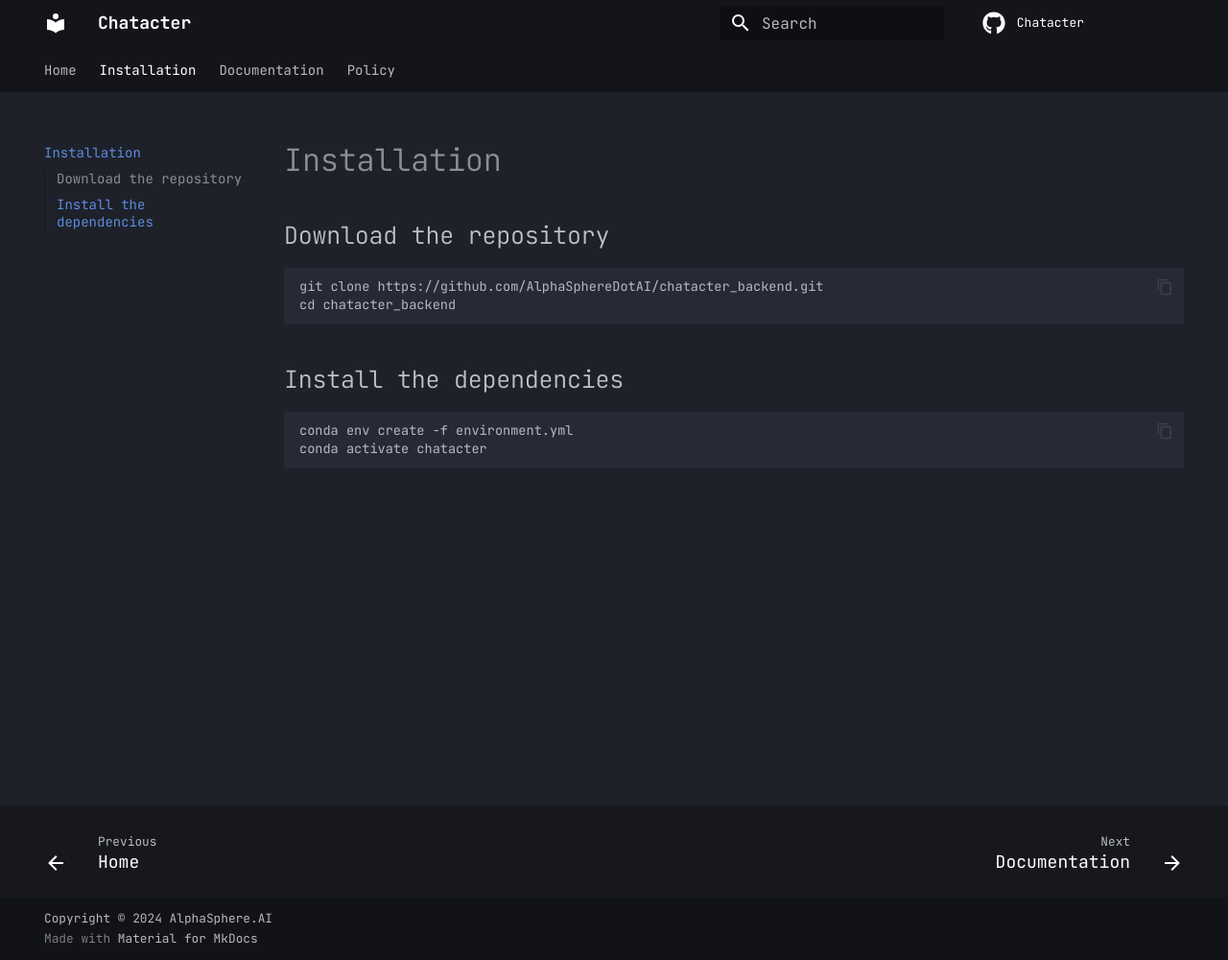
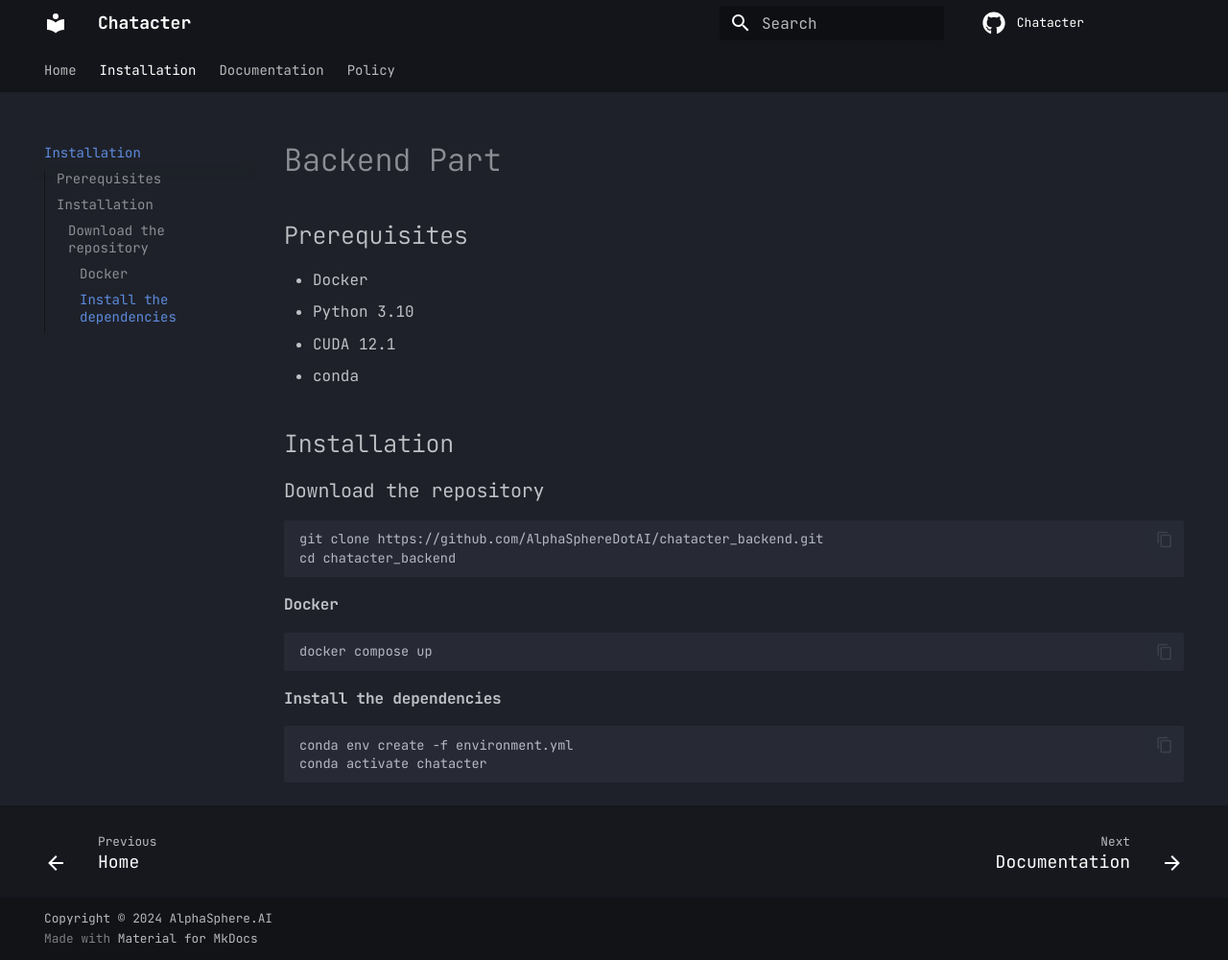
Before and after one commit to AlphaSphereDotAI/chatacter, an MkDocs documentation site: the page built from docs/install.md, in a window 1280 px wide and 1000 px high. Shown: the whole window at 96% size. Built offline with MkDocs 1.6.1 and Material for MkDocs 9.7.7, drawn with Linux system fonts in a browser that asks for light colours; comment, search, counter and statistics services are not loaded.

Commit message:
chore: Update Docker installation instructions and dependencies

````diff
--- a/docs/install.md
+++ b/docs/install.md
@@ -1,13 +1,28 @@
-# Installation
+# Backend Part
 
-## Download the repository
+## Prerequisites
+
+- Docker
+- Python 3.10
+- CUDA 12.1
+- conda
+
+## Installation
+
+### Download the repository
 
 ```bash
 git clone https://github.com/AlphaSphereDotAI/chatacter_backend.git
 cd chatacter_backend
 ```
 
-## Install the dependencies
+#### Docker
+
+```bash
+docker compose up
+```
+
+#### Install the dependencies
 
 ```bash
 conda env create -f environment.yml
````
